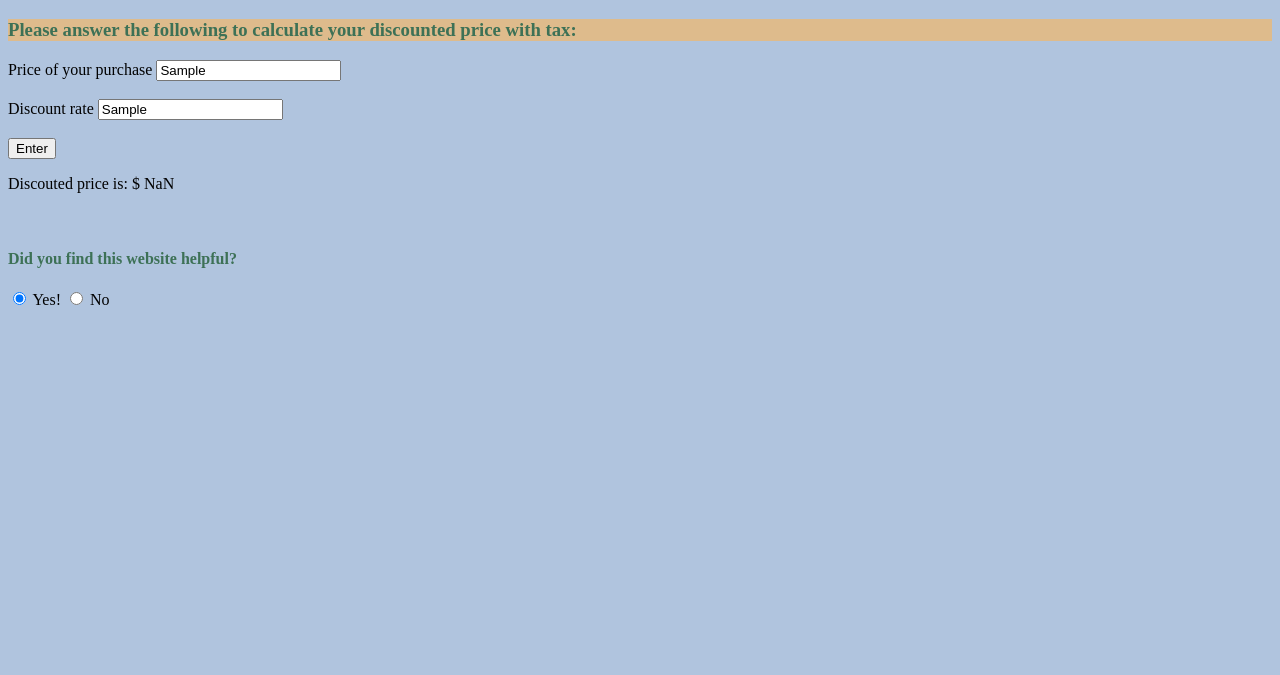
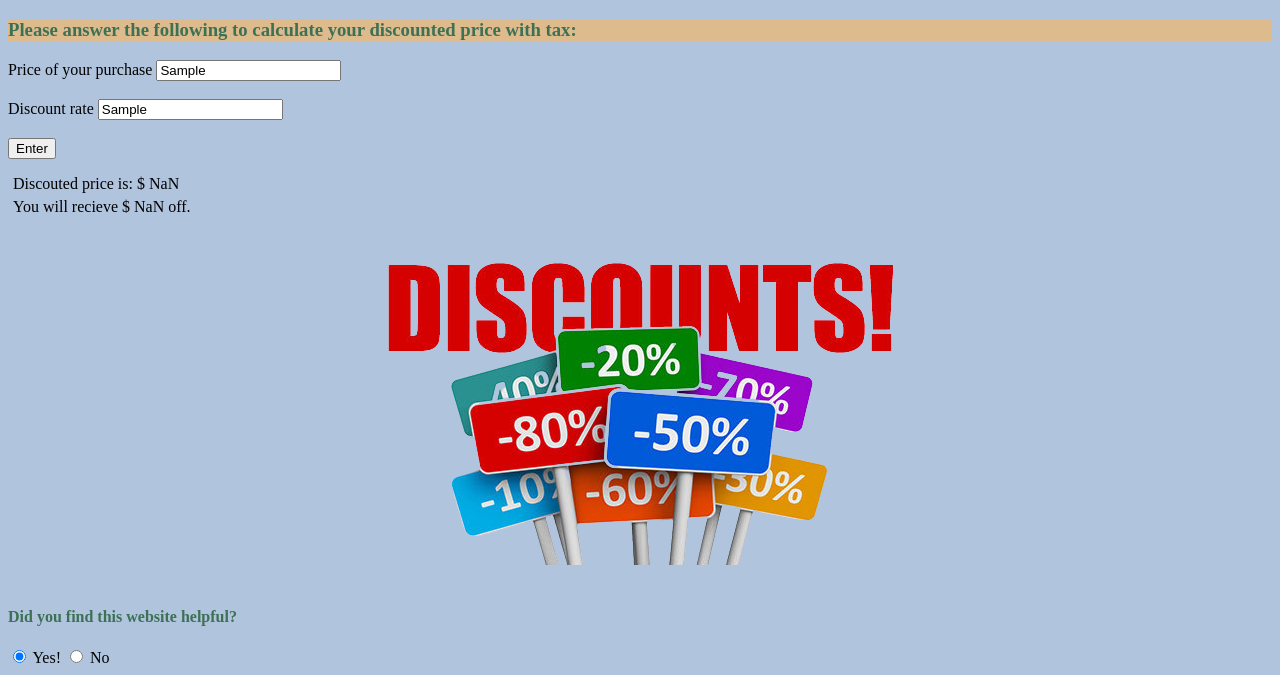
Before and after one commit to ICS20-Programming-LilyC/Assign-02-HTML-Calculations, a plain HTML site: page index.html in a window 1280 px wide. Both pictures are taken after typing "Sample", "Sample" into the empty fields and a click on the input "Enter". Shown: the part 141-816 px from the top of the page. Drawn offline with Linux system fonts and the light colour scheme.

Commit message:
Added image

```diff
--- a/css/style.css
+++ b/css/style.css
@@ -27,7 +27,7 @@ h4 {
 
 div {
   font-weight: lighter;
-  color: #debb8c
+  color: #000000;
   margin: 5px;
 }
 
--- a/index.html
+++ b/index.html
@@ -46,10 +46,13 @@
     <div id="discount-amount">
     </div>
     <br>
+    <center>
+    <img src="./images/discounts.png">
+    </center>
     <br>
-  <h4>Did you find this website helpful?</h4>
+    <h4>Did you find this website helpful?</h4>
 
-  <!--MDL components-->
+    <!--MDL components-->
     <label class="mdl-radio mdl-js-radio mdl-js-ripple-effect" for="option-1">
       <input type="radio" id="option-1" class="mdl-radio__button" name="options" value="1" checked>
       <span class="mdl-radio__label">Yes!</span>
--- a/js/script.js
+++ b/js/script.js
@@ -20,6 +20,6 @@ function enterClicked () {
 
   // output
   document.getElementById('total-price').innerHTML = 'Discouted price is: $ ' + totalPrice.toFixed(2)
-}
 
-  document.getElementById('discount-amount').innerHTML = 'You will recieve $ ' + discountAmount.toFixed(2) + "off."
+  document.getElementById('discount-amount').innerHTML = 'You will recieve $ ' + discountAmount.toFixed(2) + " off."
+  }
```
Also changed, not shown: images/discounts.png (added).
